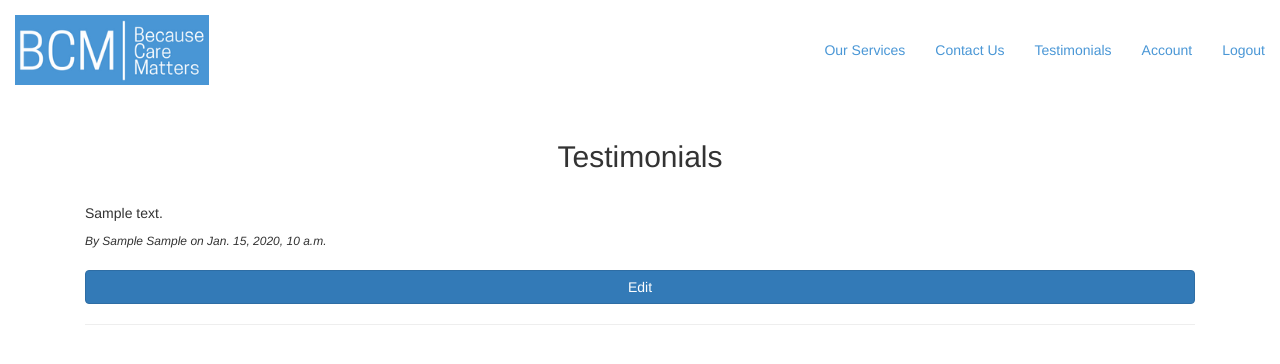
After one commit to Diagnost1X/bcm-training, a Django app: template testimonials/templates/testimonials/testimonials.html in a window 1280 px wide. The commit adds this page. Shown: the top 364 px of the page. Run offline with Django 3.2, Linux system fonts and the light colour scheme; the template is opened without the code that fills it: values that come from a table or form of the project are taken from there, others are empty; a user stored in the database is signed in; tables that the repository leaves empty hold one stand-in row (values such as "Sample post"); parts of the project's set-up code (start-up, migrations or seed data) failed here and were passed over; some libraries are stand-ins or nearby versions.

Commit message:
Added basis for testimonials page

```diff
--- a/bcm_training/settings.py
+++ b/bcm_training/settings.py
@@ -40,6 +40,7 @@ INSTALLED_APPS = [
     'home',
     'accounts',
     'services',
+    'testimonials',
     'django_forms_bootstrap',
 ]
 
--- a/bcm_training/urls.py
+++ b/bcm_training/urls.py
@@ -23,4 +23,5 @@ urlpatterns = [
     url(r'^$', home_views.get_home, name='home'),
     url(r'^accounts/', include('accounts.urls')),
     url(r'^services/', include('services.urls')),
+    url(r'^testimonials/', include('testimonials.urls')),
 ]
--- a/home/templates/home/base.html
+++ b/home/templates/home/base.html
@@ -14,7 +14,7 @@
         <nav class="navbar navbar-default navbar-fixed-top">
             <div class="container-fluid">
                 <div class="navbar-header">
-                    <button type="button" class="navbar-toggle collapsed" data-toggle="collapse" data-target="#bs-example-navbar-collapse-1" aria-expanded="false">
+                    <button type="button" class="navbar-toggle collapsed" data-toggle="collapse" data-target="#mobile-navbar" aria-expanded="false">
                         <span class="sr-only">Toggle navigation</span>
                         <span class="icon-bar"></span>
                         <span class="icon-bar"></span>
@@ -24,11 +24,11 @@
                         <img id="navbar-logo" src="{% static 'home/img/BCM.png' %}" alt="BCM">
                     </a>
                 </div>
-                <div class="collapse navbar-collapse" id="bs-example-navbar-collapse-1">
+                <div class="collapse navbar-collapse" id="mobile-navbar">
                     <ul class="nav navbar-nav navbar-right">
                         <li><a href="{% url 'our_services' %}">Our Services</a></li>
                         <li><a href="">Contact Us</a></li>
-                        <li><a href="">Testimonials</a></li>
+                        <li><a href="{% url 'testimonials' %}">Testimonials</a></li>
                         {% if user.is_authenticated %}
                             <li><a href="">Account</a></li>
                             <li><a href="{% url 'logout' %}">Logout</a></li>
--- /dev/null
+++ b/testimonials/models.py
@@ -0,0 +1,20 @@
+# -*- coding: utf-8 -*-
+from __future__ import unicode_literals
+
+from django.db import models
+from django.utils import timezone
+
+import bcm_training.settings
+
+
+# Create your models here.
+class Testimonial(models.Model):
+
+    comments = models.TextField()
+    user = models.OneToOneField(bcm_training.settings.AUTH_USER_MODEL, related_name='testimonials')
+    first_name = models.CharField(max_length=30)
+    initial = models.CharField(max_length=1)
+    date_created = models.DateTimeField(default=timezone.now)
+
+    def __unicode__(self):
+        return self.first_name + " " + self.initial
--- /dev/null
+++ b/testimonials/static/testimonials/css/testimonials.css
@@ -0,0 +1,9 @@
+table {
+    width: 100%;
+}
+.author {
+    font-size: 12px;
+}
+#edit {
+    width: 100%;
+}
--- /dev/null
+++ b/testimonials/templates/testimonials/testimonials.html
@@ -0,0 +1,29 @@
+{% extends "home/base.html" %}
+{% load static %}
+{% block head_css %}
+    <link rel="stylesheet" href="{% static 'testimonials/css/testimonials.css' %}">
+{% endblock head_css %}
+{% block content %}
+    <h2 class="text-center">Testimonials</h2>
+    <div class="col-md-12">
+    {% if not user.testimonials and user.is_authenticated %}
+        <button class="btn btn-primary">Write a Testimonial</button>
+    {% endif %}
+    <br>
+    {% for testimonial in testimonials %}
+        <table>
+            <tr>
+                <td><p>{{ testimonial.comments }}</p></td>
+            </tr>
+            <tr>
+                <td class="author"><em>By {{ testimonial.first_name}} {{ testimonial.initial }} on {{ testimonial.date_created }}</em></td>
+            </tr>
+        </table>
+        {% if testimonial.user == user %}
+            <br>
+            <button id="edit" class="btn btn-primary">Edit</button>
+        {% endif %}
+        <hr>
+    {% endfor %}
+    </div>
+{% endblock content %}
--- /dev/null
+++ b/testimonials/tests.py
@@ -0,0 +1,6 @@
+# -*- coding: utf-8 -*-
+from __future__ import unicode_literals
+
+from django.test import TestCase
+
+# Create your tests here.
--- /dev/null
+++ b/testimonials/urls.py
@@ -0,0 +1,7 @@
+from django.conf.urls import url
+
+import views
+
+urlpatterns = [
+    url('^$', views.show_testimonials, name='testimonials'),
+]
```
Also changed, not shown: testimonials/admin.py (added, +9 -0 lines), testimonials/apps.py (added, +8 -0 lines), testimonials/views.py (added, +13 -0 lines), testimonials/__init__.py (added), testimonials/migrations/0001_initial.py (added), testimonials/migrations/0002_auto_20171208_1609.py (added), testimonials/migrations/0003_testimonial_email.py (added), testimonials/migrations/0004_auto_20180201_1446.py (added), testimonials/migrations/0005_auto_20180201_1517.py (added), testimonials/migrations/__init__.py (added).
